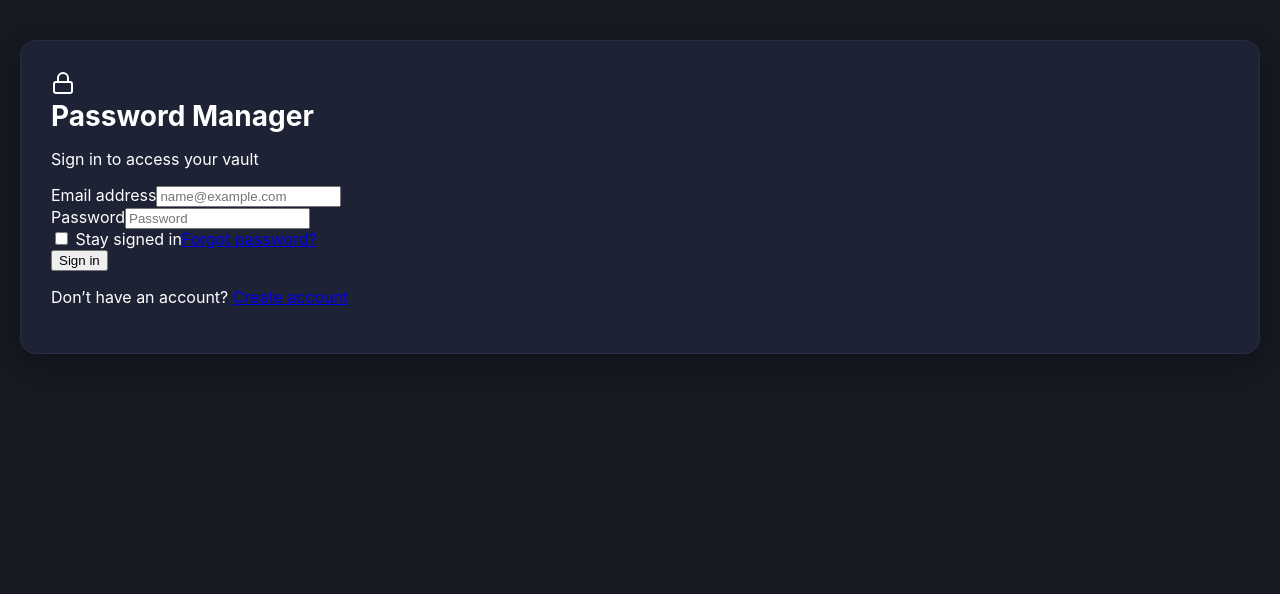
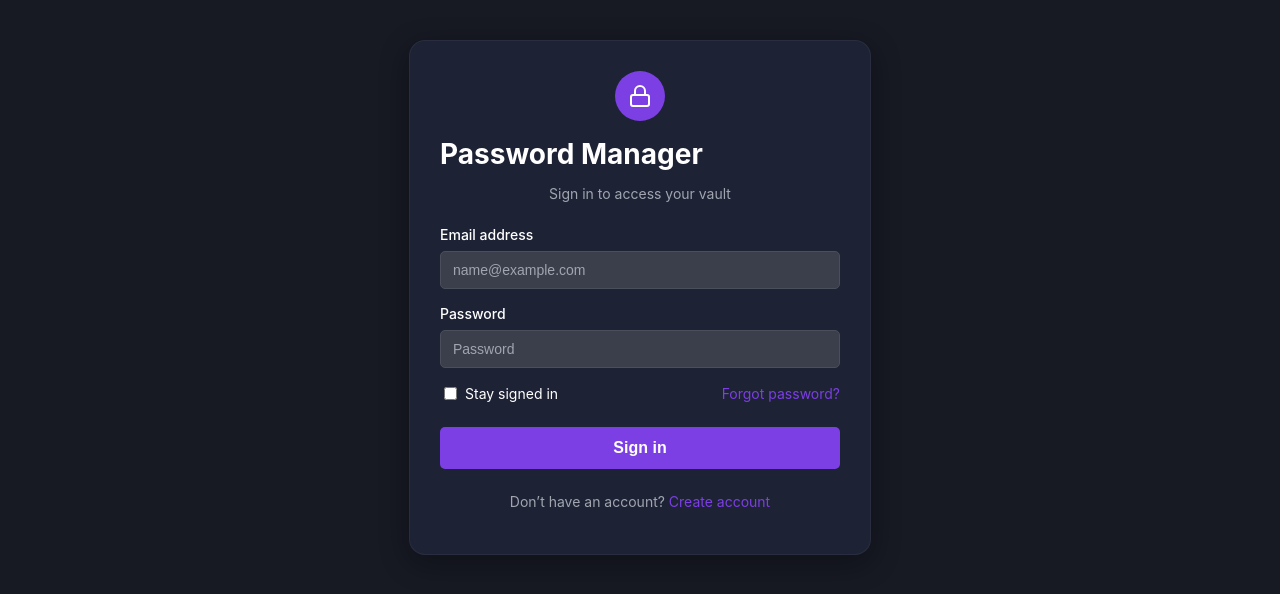
Before and after one commit to Arnav-SAI/password-manager, a Next.js app: page / in a window 1280 px wide. Shown: the top 594 px of the page. Built offline with nearby package versions, Linux system fonts and the light colour scheme.

Commit message:
fixed ui stretch

```diff
--- a/components/LoginForm.js
+++ b/components/LoginForm.js
@@ -28,8 +28,7 @@ function LoginForm() {
   };
 
   return (
-    <div className={styles.container}>
-      <div className={styles.card}>
+    <div>
       <div className={styles.icon}>
         <div className={styles.iconCircle}>
           <svg
@@ -91,7 +90,6 @@ function LoginForm() {
         </Link>
       </p>
     </div>
-    </div>
   );
 }
 
--- a/package.json
+++ b/package.json
@@ -12,6 +12,7 @@
     "@supabase/supabase-js": "^2.49.1",
     "bcryptjs": "^3.0.2",
     "jsonwebtoken": "^9.0.2",
+    "lucide-react": "^0.483.0",
     "mongodb": "^6.15.0",
     "next": "^15.2.3",
     "react": "^19.0.0",
--- a/pages/index.js
+++ b/pages/index.js
@@ -1,5 +1,13 @@
+import React from 'react';
+import styles from '../styles/Login.module.css';
 import LoginForm from '../components/LoginForm';
 
 export default function Home() {
-  return <LoginForm />;
+  return (
+    <div className={styles.container}>
+      <div className={styles.card} style={{ maxWidth: '400px' }}>
+        <LoginForm />
+      </div>
+    </div>
+  );
 }
--- a/pages/register.js
+++ b/pages/register.js
@@ -29,7 +29,7 @@ function Register() {
 
   return (
     <div className={styles.container}>
-      <div className={styles.card}>
+      <div className={styles.card} style={{ maxWidth: '400px' }}>
         <div className={styles.icon}>
           <div className={styles.iconCircle}>
             <svg
--- a/styles/Login.module.css
+++ b/styles/Login.module.css
@@ -7,17 +7,18 @@
   align-items: flex-start;
   padding: 40px 20px;
   min-height: 100vh;
-  background-color: #171923;
+  background-color: #171923; /* Updated to match new design */
   color: #ffffff;
 }
 
-/* Card container (updated) */
+/* Card container */
 .card {
-  background-color: #1e2235;
+  background-color: #1e2235; /* Updated to match new design */
   padding: 30px;
   border-radius: 16px;
   box-shadow: 0 8px 30px rgba(0, 0, 0, 0.3);
   width: 100%;
+  max-width: 1200px; /* Wider for dashboard, suitable for other pages */
   border: 1px solid rgba(255, 255, 255, 0.05);
 }
 
@@ -352,3 +353,137 @@
     justify-content: center;
   }
 }
+
+/* Existing styles for login/register and /dashboard/add (preserved) */
+.icon {
+  display: flex;
+  justify-content: center;
+  margin-bottom: 16px;
+}
+
+.iconCircle {
+  background-color: #7b3fe4;
+  border-radius: 50%;
+  width: 50px;
+  height: 50px;
+  display: flex;
+  justify-content: center;
+  align-items: center;
+}
+
+.subtitle {
+  text-align: center;
+  color: #a0a5b0;
+  font-size: 14px;
+  margin-bottom: 24px;
+}
+
+.formGroup {
+  margin-bottom: 16px;
+}
+
+.label {
+  display: block;
+  color: #ffffff;
+  font-size: 14px;
+  font-weight: 500;
+  margin-bottom: 8px;
+}
+
+.input {
+  width: 100%;
+  padding: 10px 12px;
+  border: 1px solid #4a4f5b;
+  border-radius: 5px;
+  background-color: #3a3f4b;
+  color: #ffffff;
+  font-size: 14px;
+  box-sizing: border-box;
+}
+
+.input::placeholder {
+  color: #a0a5b0;
+}
+
+.options {
+  display: flex;
+  justify-content: space-between;
+  align-items: center;
+  margin-bottom: 24px;
+}
+
+.checkbox {
+  display: flex;
+  align-items: center;
+  color: #ffffff;
+  font-size: 14px;
+}
+
+.checkbox input {
+  margin-right: 8px;
+}
+
+.link {
+  color: #7b3fe4;
+  text-decoration: none;
+  font-size: 14px;
+}
+
+.link:hover {
+  text-decoration: underline;
+}
+
+.button {
+  width: 100%;
+  padding: 12px;
+  background-color: #7b3fe4;
+  color: #ffffff;
+  border: none;
+  border-radius: 5px;
+  font-size: 16px;
+  font-weight: 600;
+  cursor: pointer;
+}
+
+.button:hover {
+  background-color: #9b6bff;
+}
+
+.footer {
+  text-align: center;
+  color: #a0a5b0;
+  font-size: 14px;
+  margin-top: 24px;
+}
+
+.footerLink {
+  color: #7b3fe4;
+  text-decoration: none;
+}
+
+.footerLink:hover {
+  text-decoration: underline;
+}
+
+.navButton {
+  display: inline-block;
+  padding: 10px 20px;
+  background-color: #4a4f5b;
+  color: #ffffff;
+  text-decoration: none;
+  border-radius: 5px;
+  font-size: 14px;
+  margin: 10px 0;
+}
+
+.navButton:hover {
+  background-color: #5a5f6b;
+}
+
+.addPasswordBox {
+  background-color: #3a3f4b;
+  padding: 20px;
+  border-radius: 8px;
+  margin-bottom: 20px;
+  box-shadow: 0 2px 4px rgba(0, 0, 0, 0.2);
+}
```
Also changed, not shown: pages/dashboard/index.js (+86 -78 lines), 1 other file (tests, documents, lock files or other folders). Lines whose indentation alone changed are shown as unchanged.
